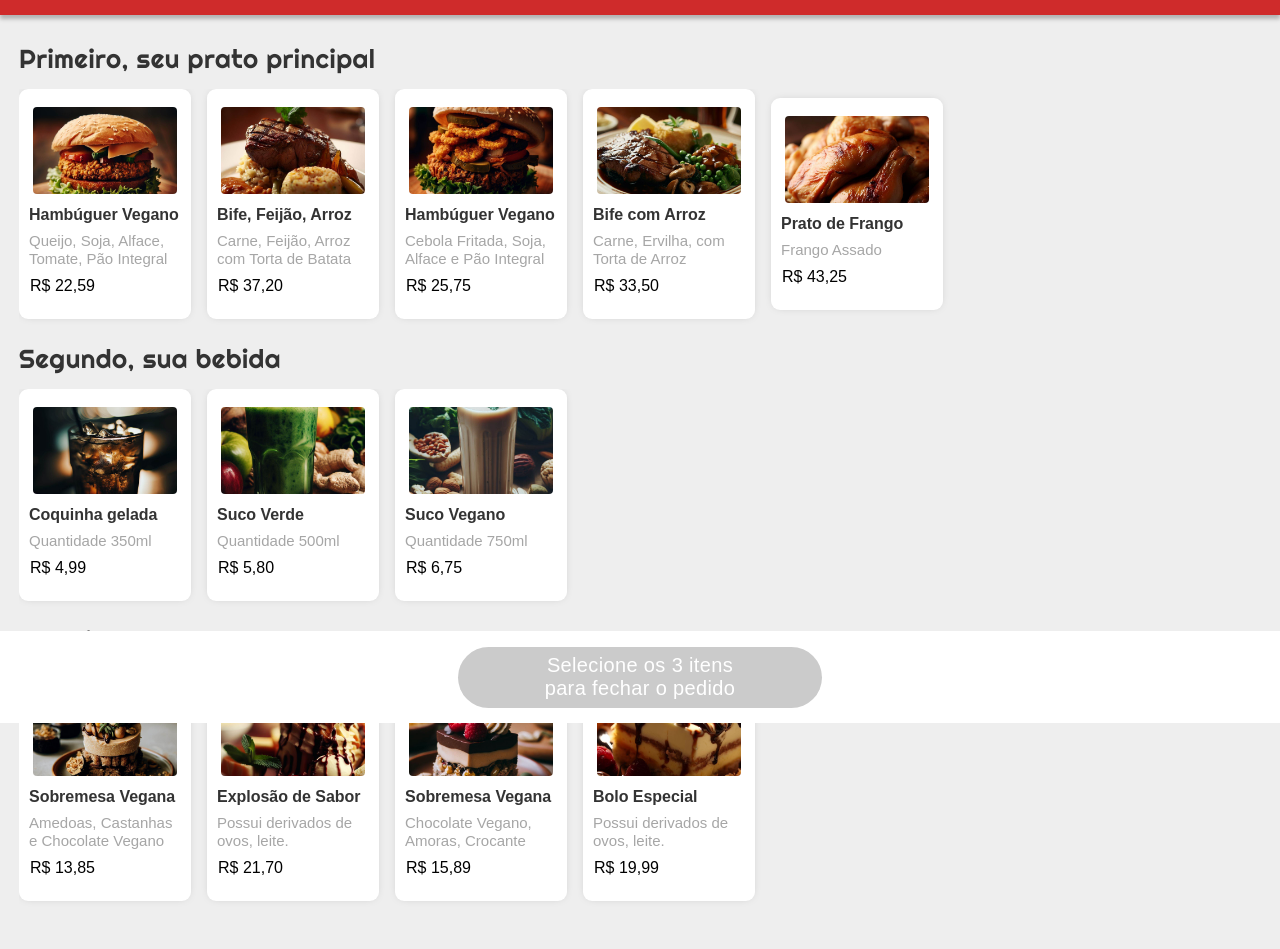
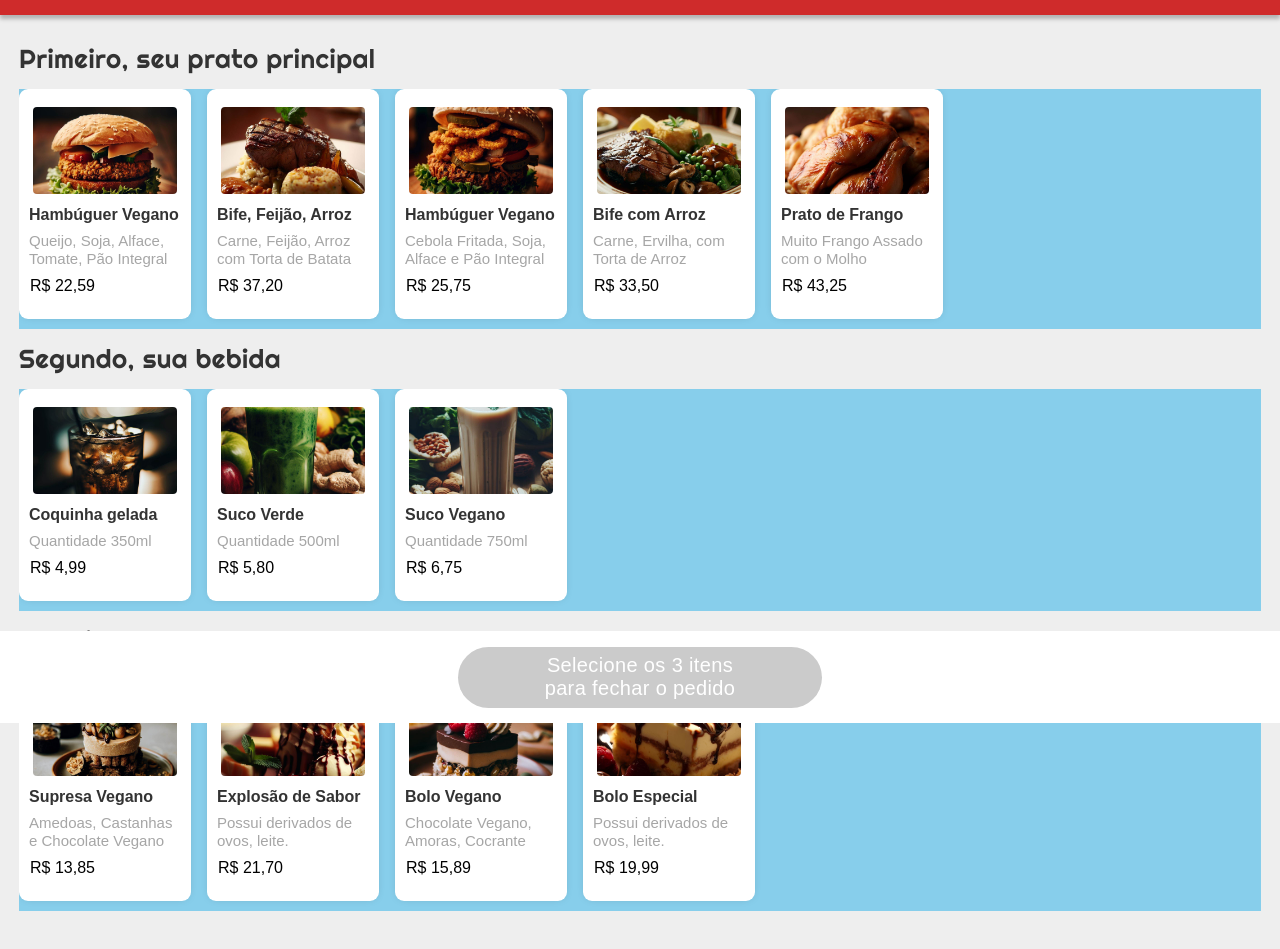
Before and after one commit to XxFULLDLCxX/projeto3-driveneats, a plain HTML site: page index.html in a window 1280 px wide. Shown: the part 77-1026 px from the top of the page. Drawn offline with Linux system fonts and the light colour scheme.

Commit message:
melhorias do texto dos conteúdos, e descrições.

```diff
--- a/css/style.css
+++ b/css/style.css
@@ -108,6 +108,7 @@ p {
     padding-bottom: 10px;
     overflow-x: scroll;
     gap: 16px;
+    background-color: skyblue;
 }
 
 /* .food-choices div::-webkit-scrollbar {
@@ -117,10 +118,7 @@ p {
 } */
 
 .food {
-    flex-shrink: 0;
-    flex-grow: 0;
     border: none;
-    height: auto;
     width: 172px;
     border-radius: 9px;
     box-shadow: 0px 0px 10px -4px #00000040;
@@ -174,7 +172,6 @@ p {
 
     height: 19px;
     width: 66px;
-
     margin-left: 1px;
     margin-bottom: 14px;
 
--- a/index.html
+++ b/index.html
@@ -60,7 +60,7 @@
                         <button data-test="dish" class="food btn-4" onclick="getBtn('.btn-4', '.first')">
                             <img src="assets/chicken plate-2.jpeg" alt="" srcset="">
                             <h3 data-test="item-name" class="name">Prato de Frango</h3>
-                            <p>Frango Assado</p>
+                            <p>Muito Frango Assado com o Molho</p>
                             <h4 data-test="item-price" class="price">43,25</h4>
                         </button>
                     </div>
@@ -97,7 +97,7 @@
                     <div class="y-center third">
                         <button data-test="dessert" class="food btn-0" onclick="getBtn('.btn-0', '.third')">
                             <img src="assets/vegan dessert.jpeg" alt="" srcset="">
-                            <h3 data-test="item-name" class="name">Sobremesa Vegana</h3>
+                            <h3 data-test="item-name" class="name">Supresa Vegano</h3>
                             <p>Amedoas, Castanhas e Chocolate Vegano </p>
                             <h4 data-test="item-price" class="price">13,85</h4>
                         </button>
@@ -109,8 +109,8 @@
                         </button>
                         <button data-test="dessert" class="food btn-2" onclick="getBtn('.btn-2', '.third')">
                             <img src="assets/vegan dessert-2.jpeg" alt="" srcset="">
-                            <h3 data-test="item-name" class="name">Sobremesa Vegana</h3>
-                            <p>Chocolate Vegano, Amoras, Crocante</p>
+                            <h3 data-test="item-name" class="name">Bolo Vegano</h3>
+                            <p>Chocolate Vegano, Amoras, Cocrante</p>
                             <h4 data-test="item-price" class="price">15,89</h4>
                         </button>
                         <button data-test="dessert" class="food btn-3" onclick="getBtn('.btn-3', '.third')">
--- a/js/script.js
+++ b/js/script.js
@@ -62,6 +62,8 @@ function cancelOrder() {
     third_choice.classList.remove('btn-select');
 
     btn_finish.classList.remove('btn-active');
+    btn_finish.innerHTML = `Selecione os 3 itens <br> para fechar o pedido`;
+    btn_finish.setAttribute('disabled', '');
 
 }
 
```
